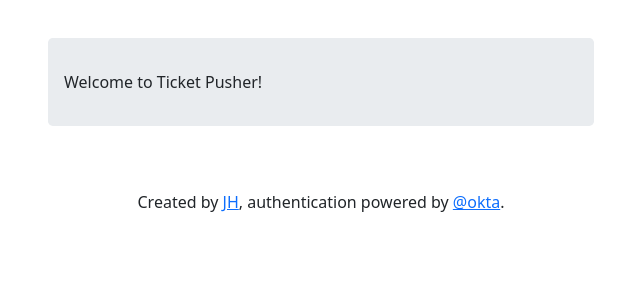
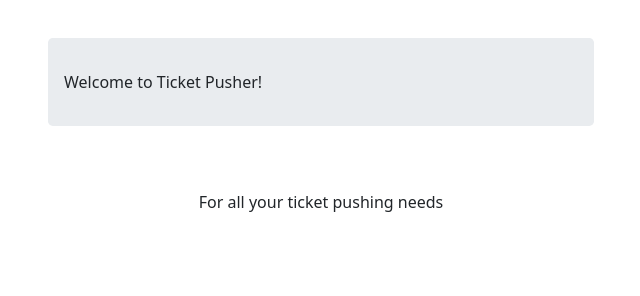
Before and after one commit to jameselliothart/pytickets, a Flask app: page / in a window 1280 px wide. Shown: the part 147-443 px from the top of the page, without its empty margins (319-959 px from the left). Run offline with Flask 2, Linux system fonts and the light colour scheme; parts of the project's set-up code (start-up, migrations or seed data) failed here and were passed over.

Commit message:
update footer message

```diff
--- a/pytickets/templates/layout.html
+++ b/pytickets/templates/layout.html
@@ -26,7 +26,9 @@
   <div class="container">
     {% block body %}{% endblock %}
   </div>
-  <footer class="text-center">Created by <a href="https://github.com/jameselliothart">JH</a>, authentication powered by <a href="https://twitter.com/okta">@okta</a>.
+  <footer class="text-center">
+    For all your ticket pushing needs
+  </footer>
 
   <script src="https://cdn.jsdelivr.net/npm/bootstrap@5.0.1/dist/js/bootstrap.bundle.min.js" integrity="sha384-gtEjrD/SeCtmISkJkNUaaKMoLD0//ElJ19smozuHV6z3Iehds+3Ulb9Bn9Plx0x4" crossorigin="anonymous"></script>
 </body>
```
